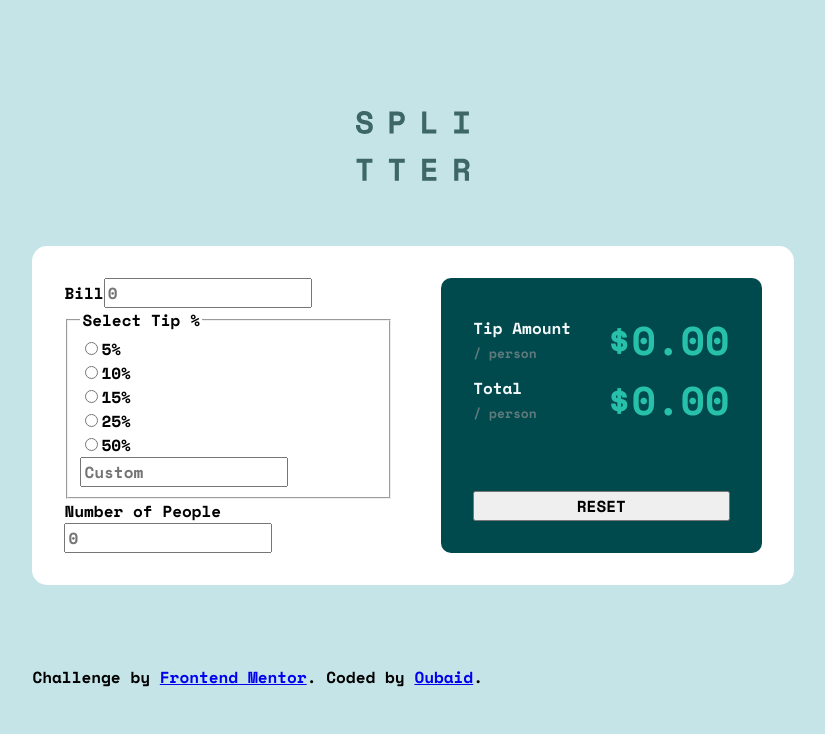
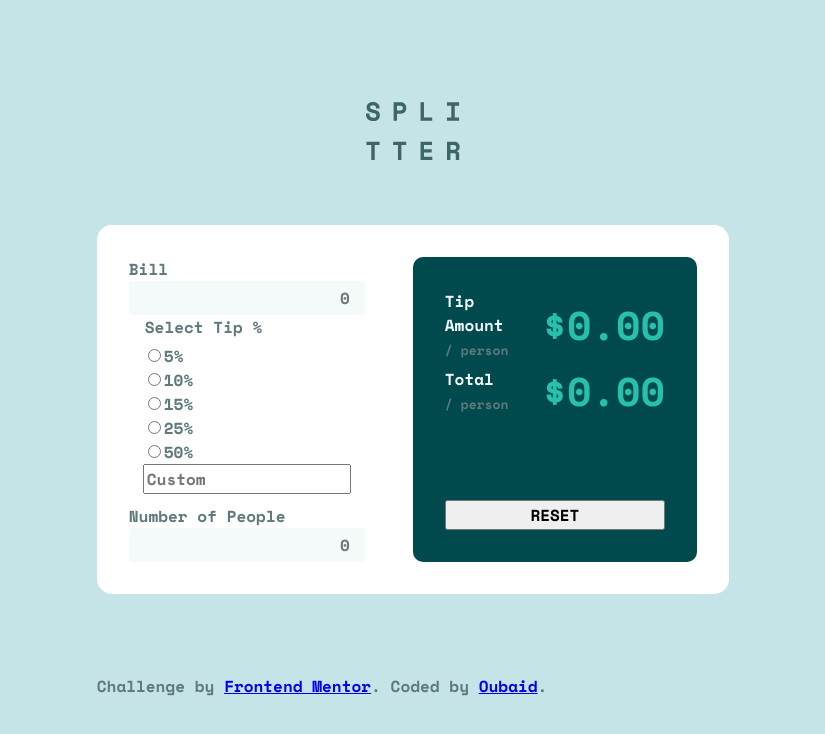
Before and after one commit to oubaidelmoudhik/tip-calculator-app-main, a React (Create React App) app: page / in a window 1280 px wide. Shown: the top 734 px of the page, without its empty margins (227-1052 px from the left). Built offline with nearby package versions, Linux system fonts and the light colour scheme.

Commit message:
started styling the form, and fixed some minor bugs

```diff
--- a/src/App.css
+++ b/src/App.css
@@ -63,3 +63,17 @@
     font-size: 2.5em;
     color: var(--strong-cyan);
 }
+
+.form__input {
+    display: flex;
+    flex-direction: column;
+}
+
+.form__input input {
+    border: none;
+    background-color: var(--very-light-grayish-cyan);
+    text-align: end;
+    color: var(--very-dark-cyan);
+    padding: 5px 15px;
+    border-radius: 3px;
+}
--- a/src/App.js
+++ b/src/App.js
@@ -28,11 +28,11 @@ function TipCalculatorCard() {
     };
     let tipAmount;
     let total;
-    if (bill && people && (selectedPercent !== 0 || customPercent !== 0)) {
+    if (bill && people > 0 && (selectedPercent !== 0 || customPercent !== 0)) {
         let percent =
             selectedPercent === null ? customPercent : selectedPercent;
         tipAmount = Number(((bill * (percent / 100)) / people).toFixed(2));
-        total = (bill / people + tipAmount).toFixed(2);
+        total = Number((bill / people + tipAmount).toFixed(2));
     } else {
         tipAmount = 0;
         total = 0;
@@ -111,7 +111,23 @@ function TipSelect({
         </fieldset>
     );
 }
-
+function FormInput({ id, title, value, onChange }) {
+    return (
+        <div className="form__input">
+            <label htmlFor={id}>{title}</label>
+            <input
+                type="number"
+                id={id}
+                placeholder="0"
+                value={value}
+                onChange={(e) => {
+                    onChange(e.target.value);
+                }}
+                min={0}
+            />
+        </div>
+    );
+}
 function BillForm({
     bill,
     onBillChange,
@@ -125,16 +141,11 @@ function BillForm({
 }) {
     return (
         <form action="">
-            <label htmlFor="billInput">Bill</label>
-            <input
-                type="number"
+            <FormInput
                 id="billInput"
-                placeholder="0"
+                title="Bill"
                 value={bill}
-                onChange={(e) => {
-                    onBillChange(e.target.value);
-                }}
-                min={0}
+                onChange={onBillChange}
             />
             <TipSelect
                 tips={tips}
@@ -143,16 +154,11 @@ function BillForm({
                 customPercent={customPercent}
                 onCustomPercentChange={onCustomPercentChange}
             />
-            <label htmlFor="people">Number of People</label>
-            <input
-                type="number"
-                id="people"
-                placeholder="0"
+            <FormInput
+                id="peopleInput"
+                title="Number of People"
                 value={people}
-                onChange={(e) => {
-                    onPeopleChange(e.target.value);
-                }}
-                min={0}
+                onChange={onPeopleChange}
             />
         </form>
     );
--- a/src/index.css
+++ b/src/index.css
@@ -23,6 +23,7 @@ body {
     -moz-osx-font-smoothing: grayscale;
     background-color: var(--bg-color);
     height: 100vh;
+    color: var(--dark-grayish-cyan);
 }
 
 #root {
@@ -107,3 +108,16 @@ select {
         scroll-behavior: auto !important;
     }
 }
+input::-webkit-outer-spin-button,
+input::-webkit-inner-spin-button {
+    -webkit-appearance: none;
+    margin: 0; /* <-- Apparently some margin are still there even though it's hidden */
+}
+
+input[type="number"] {
+    -moz-appearance: textfield; /* Firefox */
+}
+
+fieldset {
+    border: none;
+}
```
